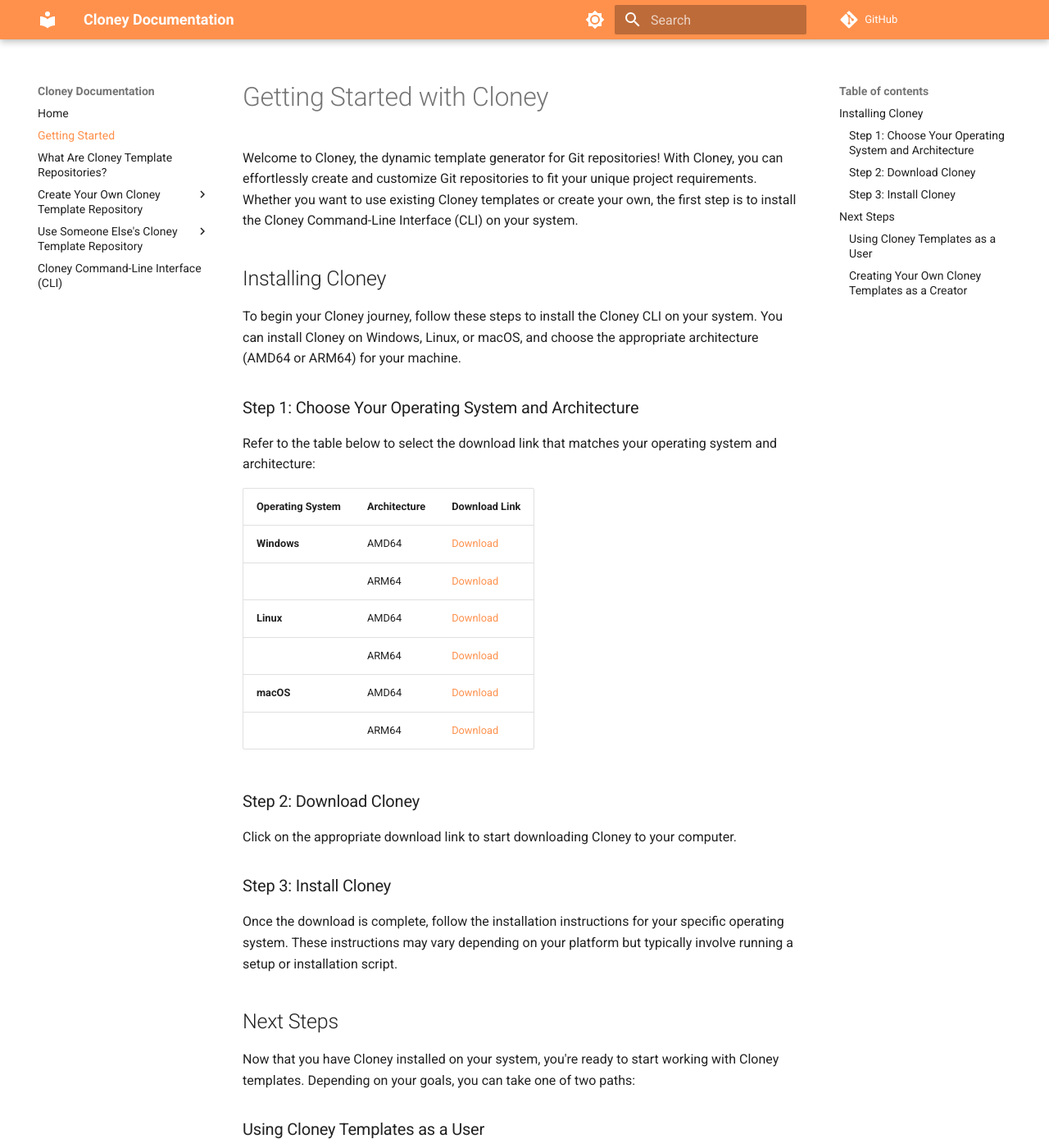
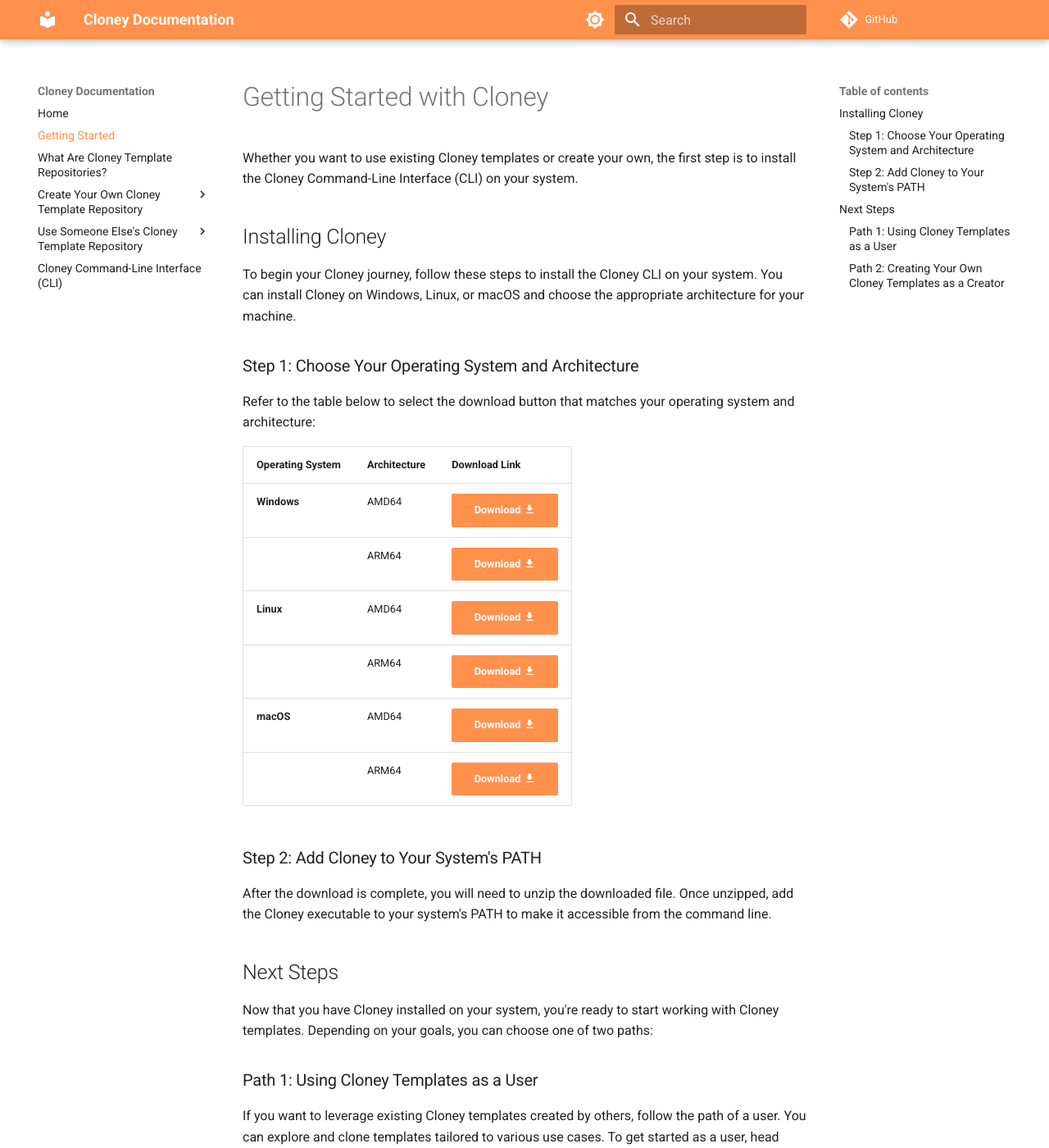
Before and after one commit to ArthurSudbrackIbarra/cloney-documentation, an MkDocs documentation site: the page built from docs/getting-started.md, in a window 1280 px wide and 1400 px high. Shown: the whole window at 82% size. Built offline with MkDocs 1.6.1 and Material for MkDocs 9.7.7, drawn with Linux system fonts in a browser that asks for light colours; comment, search, counter and statistics services are not loaded; some of the changed text lies outside the part shown.

Commit message:
Progress.

```diff
--- a/docs/getting-started.md
+++ b/docs/getting-started.md
@@ -1,42 +1,38 @@
 # Getting Started with Cloney
 
-Welcome to Cloney, the dynamic template generator for Git repositories! With Cloney, you can effortlessly create and customize Git repositories to fit your unique project requirements. Whether you want to use existing Cloney templates or create your own, the first step is to install the Cloney Command-Line Interface (CLI) on your system.
+Whether you want to use existing Cloney templates or create your own, the first step is to install the Cloney Command-Line Interface (CLI) on your system.
 
 ## Installing Cloney
 
-To begin your Cloney journey, follow these steps to install the Cloney CLI on your system. You can install Cloney on Windows, Linux, or macOS, and choose the appropriate architecture (AMD64 or ARM64) for your machine.
+To begin your Cloney journey, follow these steps to install the Cloney CLI on your system. You can install Cloney on Windows, Linux, or macOS and choose the appropriate architecture for your machine.
 
 ### Step 1: Choose Your Operating System and Architecture
 
-Refer to the table below to select the download link that matches your operating system and architecture:
+Refer to the table below to select the download button that matches your operating system and architecture:
 
 | **Operating System**  | **Architecture** | **Download Link** |
 |-----------------------|------------------|-------------------|
-| **Windows**           | AMD64            | [Download](link)  |
-|                       | ARM64            | [Download](link)  |
-| **Linux**             | AMD64            | [Download](link)  |
-|                       | ARM64            | [Download](link)  |
-| **macOS**             | AMD64            | [Download](link)  |
-|                       | ARM64            | [Download](link)  |
+| **Windows**           | AMD64            | [Download :material-download:](link){ .md-button .md-button--primary }  |
+|                       | ARM64            | [Download :material-download:](link){ .md-button .md-button--primary }  |
+| **Linux**             | AMD64            | [Download :material-download:](link){ .md-button .md-button--primary }  |
+|                       | ARM64            | [Download :material-download:](link){ .md-button .md-button--primary }  |
+| **macOS**             | AMD64            | [Download :material-download:](link){ .md-button .md-button--primary }  |
+|                       | ARM64            | [Download :material-download:](link){ .md-button .md-button--primary }  |
 
-### Step 2: Download Cloney
+### Step 2: Add Cloney to Your System's PATH
 
-Click on the appropriate download link to start downloading Cloney to your computer.
-
-### Step 3: Install Cloney
-
-Once the download is complete, follow the installation instructions for your specific operating system. These instructions may vary depending on your platform but typically involve running a setup or installation script.
+After the download is complete, you will need to unzip the downloaded file. Once unzipped, add the Cloney executable to your system's PATH to make it accessible from the command line.
 
 ## Next Steps
 
-Now that you have Cloney installed on your system, you're ready to start working with Cloney templates. Depending on your goals, you can take one of two paths:
+Now that you have Cloney installed on your system, you're ready to start working with Cloney templates. Depending on your goals, you can choose one of two paths:
 
-### Using Cloney Templates as a User
+### Path 1: Using Cloney Templates as a User
 
 If you want to leverage existing Cloney templates created by others, follow the path of a user. You can explore and clone templates tailored to various use cases. To get started as a user, head over to the [User's Guide](/users) for detailed instructions on how to clone and customize Cloney templates.
 
-### Creating Your Own Cloney Templates as a Creator
+### Path 2: Creating Your Own Cloney Templates as a Creator
 
 If you're interested in crafting your own Cloney templates and sharing them with the community, follow the path of a creator. You can design templates, define variables, and empower others to generate projects based on your templates. To start creating templates as a creator, visit the [Creator's Guide](/creators) for comprehensive guidance on template creation and customization.
 
-Choose the path that aligns with your objectives, and let Cloney simplify your Git repository management. Whether you're a user or a creator, Cloney offers a seamless and efficient way to work with Git templates. Happy templating!
+Choose the path that aligns with your objectives, and let Cloney simplify your Git repository management. Whether you're a user or a creator, Cloney offers a straightforward and efficient way to work with Git templates. Happy templating!
--- a/docs/stylesheets/extra.css
+++ b/docs/stylesheets/extra.css
@@ -1,3 +1,14 @@
 :root {
-  --md-primary-fg-color:        #FF914D;
+  --md-primary-fg-color:        #ff914d;
+  --md-primary-fg-color--light: #fa9e65;
+  --md-primary-fg-color--dark:  #d16623;
 }
+
+.md-button:hover {
+  background-color: var(--md-primary-fg-color--dark) !important;
+  border-color: var(--md-primary-fg-color--dark) !important;
+}
+
+.admonition.note {
+  border-color: var(--md-primary-fg-color--dark) !important;
+}
--- a/mkdocs.yaml
+++ b/mkdocs.yaml
@@ -46,9 +46,14 @@ markdown_extensions:
       anchor_linenums: true
       line_spans: __span
       pygments_lang_class: true
+  - pymdownx.emoji:
+      emoji_index: !!python/name:material.extensions.emoji.twemoji
+      emoji_generator: !!python/name:material.extensions.emoji.to_svg
   - pymdownx.inlinehilite
   - pymdownx.snippets
   - pymdownx.superfences
+  - admonition
+  - pymdownx.details
   - attr_list
   - toc:
       permalink: true
```
Also changed, not shown: docs/cloney-template-repositories.md (+2 -2 lines), docs/creators/accessing-template-variables.md (+3 -1 lines), docs/index.md (+2 -5 lines).
